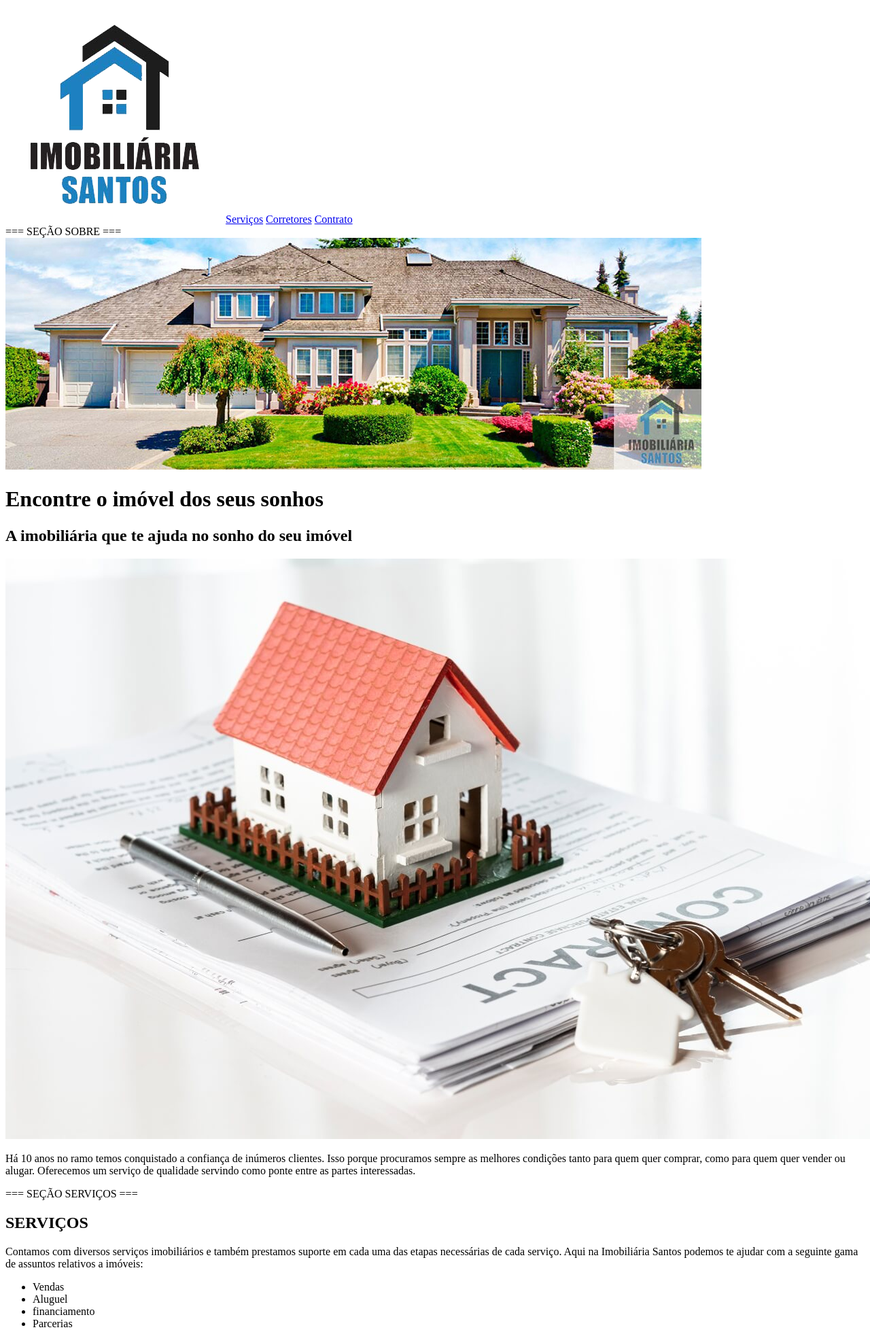
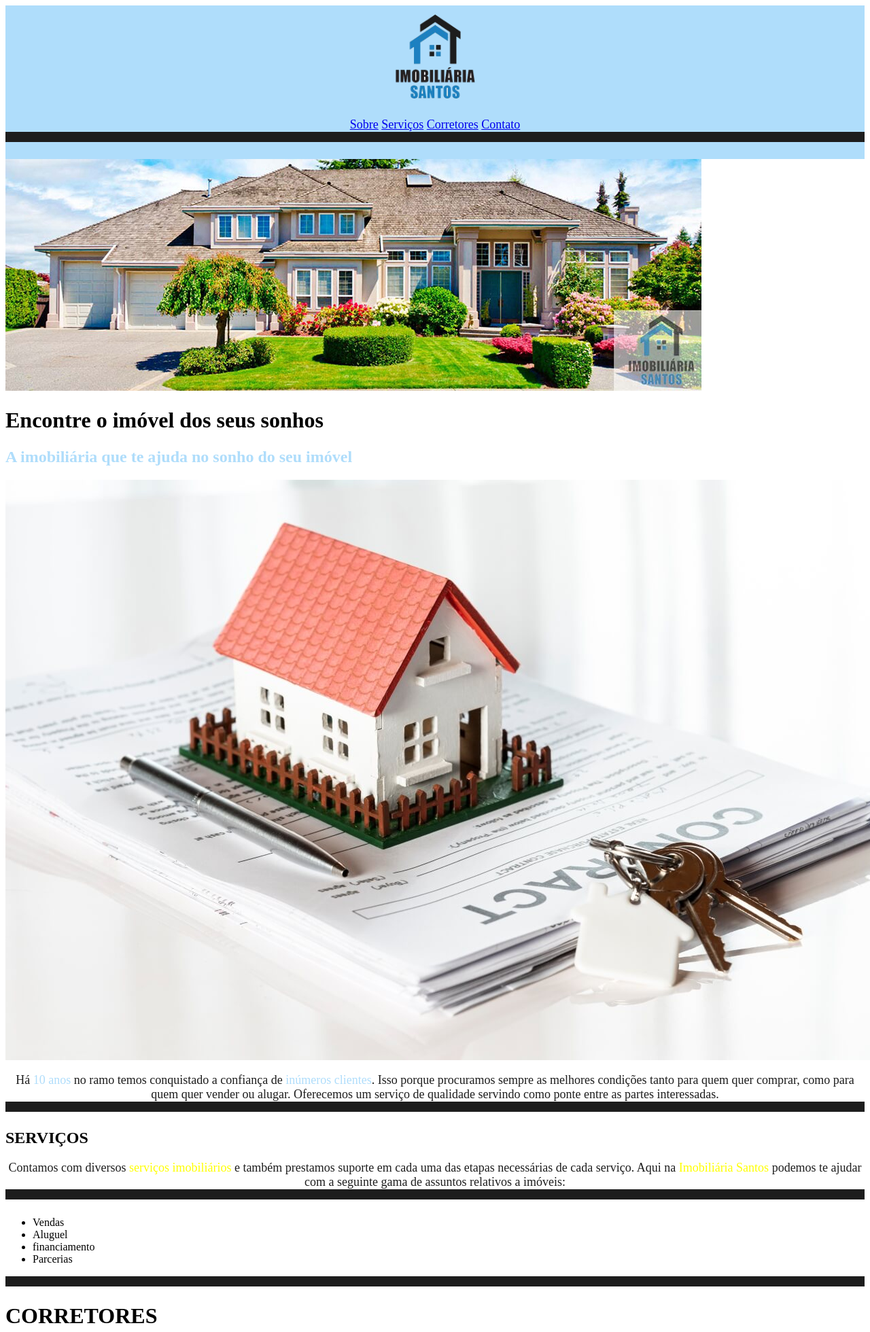
Before and after one commit to gesseferreiraoficial/Imobiliaria-Santos, a plain HTML site: page index.html in a window 1280 px wide. Shown: the top 1960 px of the page at 68% size. Drawn offline with Linux system fonts and the light colour scheme.

Commit message:
Correção da estrutura HTML
Correção da estrutura HTML, iniciado estrutura CSS.

```diff
--- a/estilo.css
+++ b/estilo.css
@@ -0,0 +1,38 @@
+
+
+.secao {
+    background-color: #afddfb;
+    align-content: center;
+}
+
+.imagem-logotipo {
+    width: 150px;
+    display: block;
+    margin: auto;
+    }
+
+p {
+    text-align: center;
+    margin-top: 15px;
+    margin-bottom: 25px;
+    font-size: 18px;
+    color: #1d1d1d;
+    border-bottom: 15px solid #1d1d1d; /* Adicionando a cor */
+    text-decoration: none;
+}
+
+span {
+    color: #afddfb;
+}
+
+#sobre h2 {
+    color:#afddfb
+}
+
+#servicos span {
+    color:#FFFF00;
+}
+
+#contato span {
+    color:#FFFF00
+}
--- a/index.html
+++ b/index.html
@@ -9,38 +9,39 @@
 </head>
 <body>
 
-    <div>
-        <img src="img/logo.png">
-        <a href="sobre" Sobre></a>
-        <a href="serviços"> Serviços</a>
-        <a href="corretores"> Corretores</a>
-        <a href="Contrato"> Contrato</a>
+    <div class="secao">
+
+        <img class="imagem-logotipo" src="img/logo.png">
+        <p>
+            <a href="#sobre"> Sobre</a>
+            <a href="#servicos"> Serviços</a>
+            <a href="#corretores"> Corretores</a>
+            <a href="#contato"> Contato</a>
+        </p>
     </div>
 
-    <div>
-        === SEÇÃO SOBRE ===
-
+       <div>
+        <img src="img/banner.jpg">
 
     </div>
 
-    <div>
-        <img src="img/banner.jpg">
+    <div id="sobre">
+
         <h1>Encontre o imóvel dos seus sonhos</h1>
         <h2>A imobiliária que te ajuda no sonho do seu imóvel </h2>
-    </div>
 
-    <div>
         <img src="img/imovel-assinatura.jpg">
+
         <p>
-            Há 10 anos no ramo temos conquistado a confiança de      inúmeros clientes. Isso porque procuramos sempre as melhores condições tanto para quem quer comprar, como para quem quer vender ou alugar. Oferecemos um serviço de qualidade servindo como ponte entre as partes interessadas.
+            Há <span>10 anos</span> no ramo temos conquistado a confiança de      <span>inúmeros clientes</span>. Isso porque procuramos sempre as melhores condições tanto para quem quer comprar, como para quem quer vender ou alugar. Oferecemos um <spn>serviço de qualidade</span> servindo como ponte entre as partes interessadas.
         </p>
     </div>
 
-    <div>
-        === SEÇÃO SERVIÇOS ===
+    <div id="servicos">
+
         <h2>SERVIÇOS</h2>
             <p>
-            Contamos com diversos serviços imobiliários e também prestamos suporte em cada uma das etapas necessárias de cada serviço. Aqui na Imobiliária Santos podemos te ajudar com a seguinte gama de assuntos relativos a imóveis:
+                Contamos com diversos <span>serviços imobiliários</span> e também prestamos suporte em cada uma das etapas necessárias de cada serviço. Aqui na <span>Imobiliária Santos </span> podemos te ajudar com a seguinte gama de assuntos relativos a imóveis:
             <ul>
                 <li>Vendas</li>
                 <li>Aluguel</li>
@@ -50,24 +51,38 @@
         </p>
     </div>
 
-    <div>
-        === SEÇÃO CORRETORES ===
+    <div id="corretores">
+
     <h1>CORRETORES</h1>
 
         <img src="img/corretores.jpg">
 
         <p>
-            A imobiliária Santos conta com um time de profissionais qualificados que têm vários anos de experiência no mercado. Para entrar em contato com um de nossos corretores, basta clicar no link a seguir: Corretores
+            A <span>imobiliária Santos</span> conta com um time de profissionais qualificados que têm vários anos de experiência no mercado. Para entrar em contato com um de nossos corretores, basta clicar no link a seguir: <a href="mailto:corretores@email.com"> Corretores </a>
         </p>
 
     </div>
 
-    <div>
-        === SEÇÃO CONTATO ===
-<h2>CONTATO</h2>
-<iframe></iframe> https://www.google.com/maps/embed?pb=!1m18!1m12!1m3!1d7346.254844548052!2d-43.364712467659004!3d-22.98234139602229!2m3!1f0!2f0!3f0!3m2!1i1024!2i768!4f13.1!3m3!1m2!1s0x9bda2ed54ec2e1%3A0x4431d262cad1d163!2sAv.%20Ayrton%20Senna%2C%203000%20-%20Barra%20da%20Tijuca%2C%20Rio%20de%20Janeiro%20-%20RJ%2C%2022775-904!5e0!3m2!1spt-BR!2sbr!4v1642532754862!5m2!1spt-BR!2sbr </iframe>
+    <div id="contato">
+
+        <h2>CONTATO</h2>
+        <iframe>
+            https://www.google.com/maps/embed?pb=!1m18!1m12!1m3!1d7346.254844548052!2d-43.364712467659004!3d-22.98234139602229!2m3!1f0!2f0!3f0!3m2!1i1024!2i768!4f13.1!3m3!1m2!1s0x9bda2ed54ec2e1%3A0x4431d262cad1d163!2sAv.%20Ayrton%20Senna%2C%203000%20-%20Barra%20da%20Tijuca%2C%20Rio%20de%20Janeiro%20-%20RJ%2C%2022775-904!5e0!3m2!1spt-BR!2sbr!4v1642532754862!5m2!1spt-BR!2sbr
+        </iframe>
         <p>
-            Se ficou interessado em nos conhecer ou se tiver dúvidas entre em contato conosco através de um dos telefones abaixo:
+            Se ficou interessado em nos conhecer ou se tiver dúvidas entre em <span>conosco</span> através de um dos telefones abaixo:
+            <ul>
+                <li>
+                    <a href="tel:021999223434"> Escritório Barra da Tijuca </a>
+                </li>
+                <li>
+                    <a href="tel:021998213435"> Escritório Centro/RJ</a>
+                </li>
+                <li>
+                    <a href="tel:021992735436"> Escritório Méier</a>
+                </li>
+            </ul>
+
         </p>
 
     </div>
```
